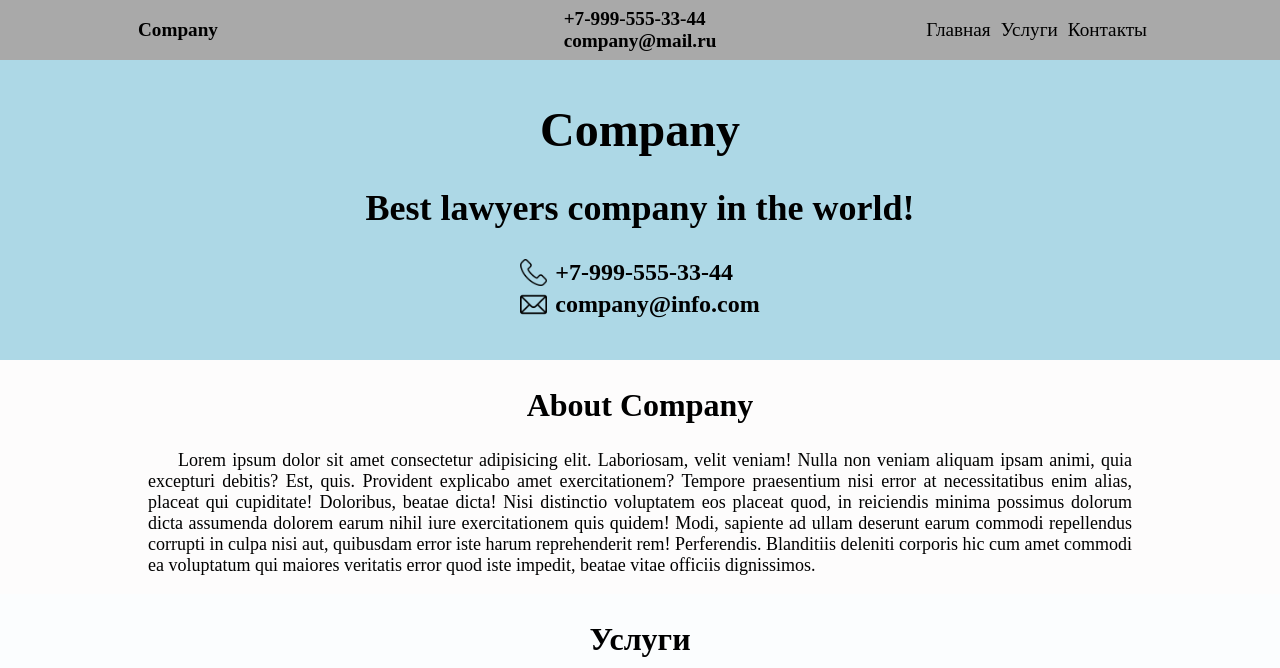
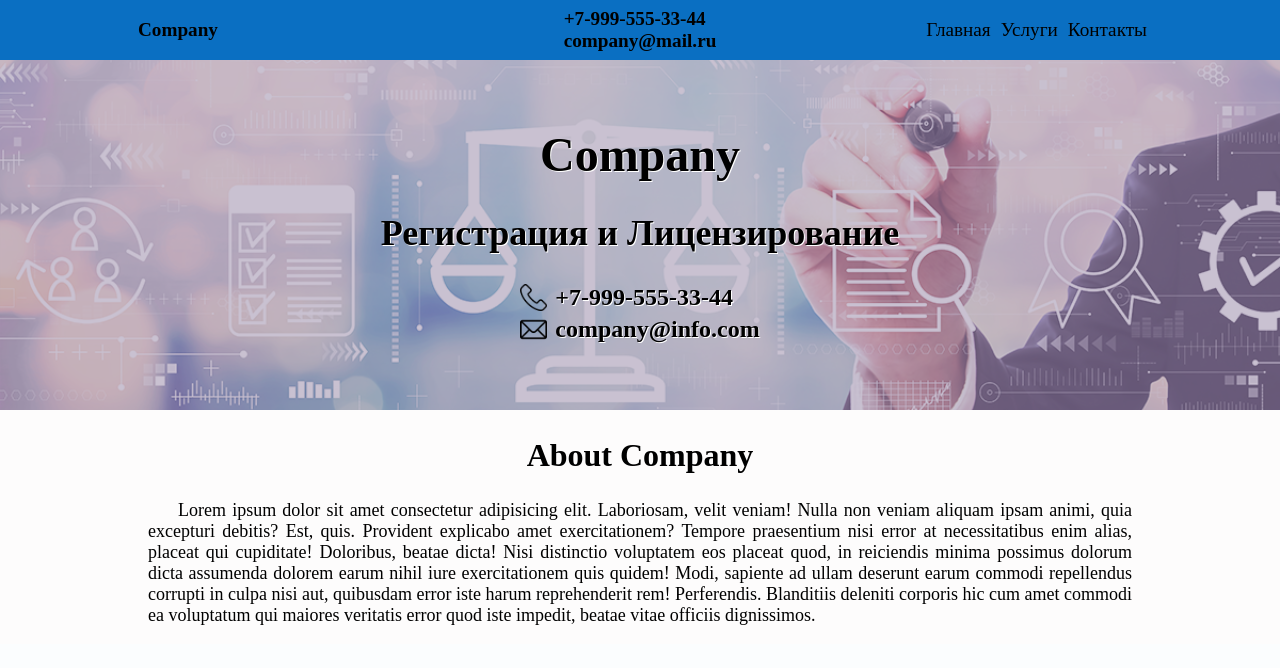
Before and after one commit to ivanoid1024/ivanoid1024.github.io, a plain HTML site: page index.html in a window 1280 px wide. Shown: the top 668 px of the page. Drawn offline with Linux system fonts and the light colour scheme.

Commit message:
Banner added.

```diff
--- a/css/banner.css
+++ b/css/banner.css
@@ -3,10 +3,16 @@
     /* max-width: 1440px; */
     /* display: flex; */
     /* justify-content: center; */
-    background-color: lightblue;
-    height: 300px;
+    background-color: #9e92ab;
+    height: 350px;
     font-size: x-large;
     margin-top: 60px;
+    background-image: url(../assets/banner_5.png);
+    background-repeat: no-repeat;
+    background-position: 50% 42%;
+    background-size: 100% auto;
+    background-size: cover;
+    background-blend-mode: soft-light;
 }
 .banner-content {
     display: flex;
@@ -14,6 +20,8 @@
     justify-content: center;
     text-align: center;
     height: 100%;
+    text-shadow: 1px 1px white;
+    /* -webkit-text-stroke: thin white; */
 }
 .company-name {
     text-align: center;
--- a/css/header.css
+++ b/css/header.css
@@ -5,7 +5,7 @@ header {
     position: fixed;
     top: 0;
     width: 100%;
-    background-color: darkgray;
+    background-color: hsl(207 90% 40% / 1);
 }
 
 .header-content {
@@ -96,7 +96,7 @@ header {
 
 .menu-container a:hover {
     cursor: pointer;
-    background-color: hsl(0 0% 60% / 1);
+    background-color: #2196F3;
 }
 
 .menu-container a {
--- a/index.html
+++ b/index.html
@@ -69,7 +69,7 @@
         <div class="section-content">
             <div class="banner-content">
                 <h1 class="company-name">Company</h1>
-                <h2 class="company-about-short">Best lawyers company in the world!</h2>
+                <h2 class="company-about-short">Регистрация и Лицензирование</h2>
                 <div class="banner-contacts">
                     <div class="banner-contacts-cntr">
                         <div class="banner-phone-cntr">
```
Also changed, not shown: assets/banner_5.png (added).
